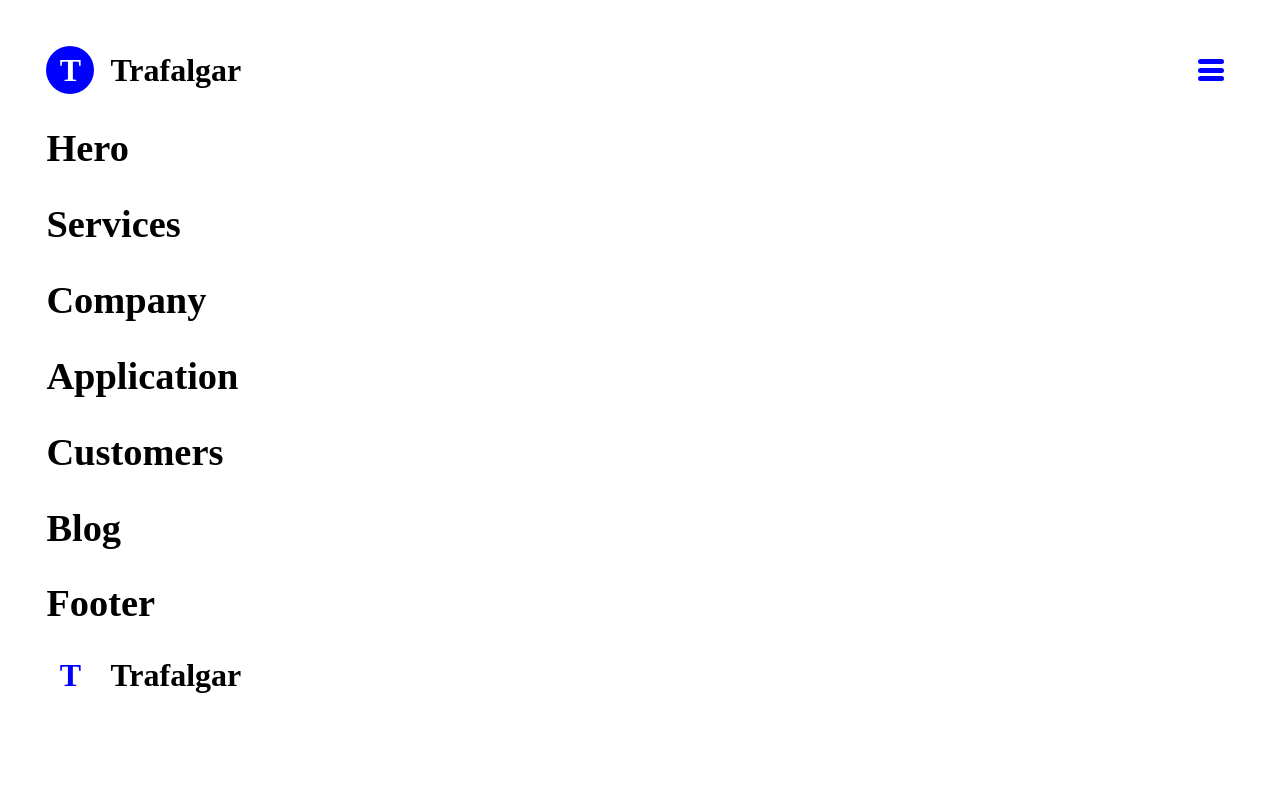
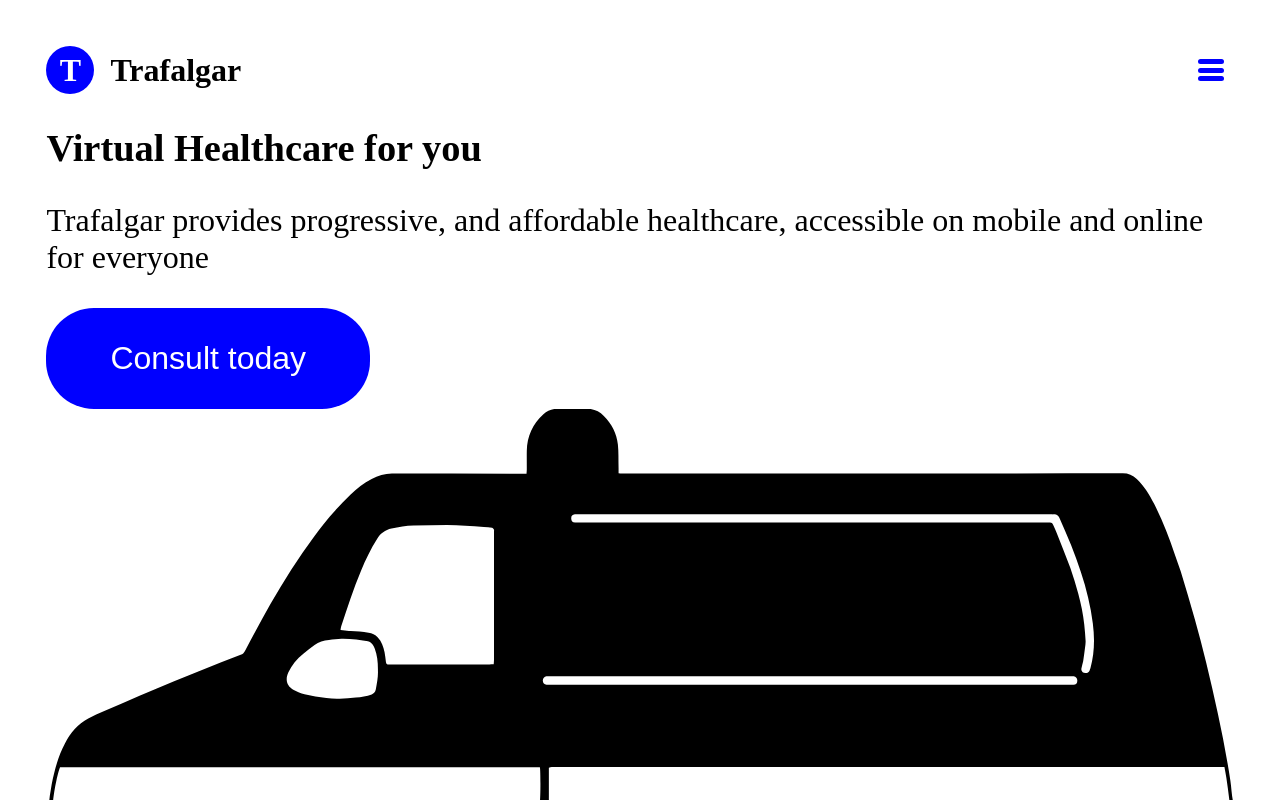
Before and after one commit to stroncaro/landing-practice, a React (Vite) app: page / in a window 1280 px wide. Shown: the top 800 px of the page. Built offline with nearby package versions, Linux system fonts and the light colour scheme.

Commit message:
Add Hero section

```diff
--- a/src/components/Content/Hero/Hero.tsx
+++ b/src/components/Content/Hero/Hero.tsx
@@ -1,9 +1,20 @@
 import React from "react";
+import Button from "../../shared/Button";
+import ambulance from "../../../assets/svg/Ambulance.svg"
 
 const Hero: React.FC = () => {
   return (
-    <section>
-      <h1>Hero</h1>
+    <section id='hero'>
+      <div>
+        <h1>Virtual Healthcare for you</h1>
+        <p>
+          Trafalgar provides progressive, and
+          affordable healthcare, accessible
+          on mobile and online for everyone
+        </p>
+        <Button backgroundStyle="primary" text="Consult today" />
+      </div>
+      <img src={ambulance} alt="Ambulance ready to aid you!"/>
     </section>
   )
 }
```
